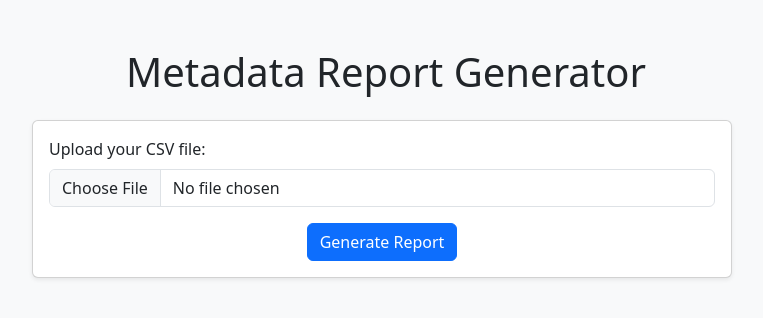
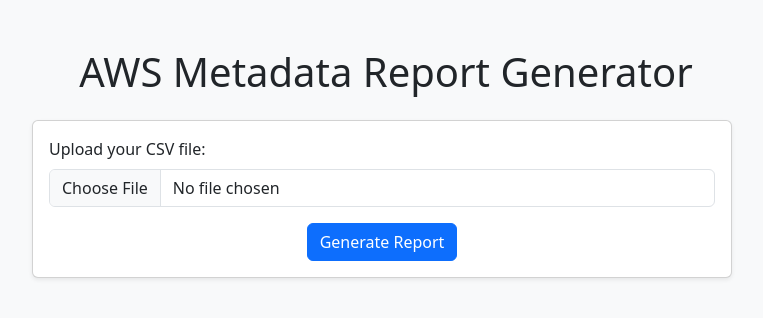
Before and after one commit to Metdata04/metadata_model, a Flask app: page / in a window 1280 px wide. Shown: the top 318 px of the page, without its empty margins (258-1021 px from the left). Run offline with Flask 3, Linux system fonts and the light colour scheme; parts of the project's set-up code (start-up, migrations or seed data) failed here and were passed over; some libraries are stand-ins or nearby versions.

Commit message:
committed

```diff
--- a/main.py
+++ b/main.py
@@ -69,10 +69,6 @@
 def index():
     return render_template('index.html')
 
-@app.route('/images/<path:filename>')
-def serve_static(filename):
-    print(f"Serving file: {os.path.join('public/images', filename)}")
-    return send_from_directory('public/images', filename)
 
 @app.route('/upload', methods=['POST'])
 def upload_file():
@@ -117,7 +113,6 @@
     # Create "Year" and "Month" columns for grouping
     df['Year'] = df['Date'].dt.year
     df['Month'] = df['Date'].dt.strftime('%b').str.upper()
-
     # Check if the report file exists in GitHub
     url = f"{GITHUB_API_URL}/repos/{REPO_OWNER}/{REPO_NAME}/contents/{station_name}_Metadata_Report.xlsx"
     response = requests.get(url, headers={"Authorization": f"token {GITHUB_TOKEN}"})
@@ -127,10 +122,15 @@
         content = base64.b64decode(response.json()['content'])
         with open(report_file, "wb") as f:
             f.write(content)
+    # Load existing report if it exists
+    if os.path.exists(report_file):
+
         wb = load_workbook(report_file)
         ws = wb.active
+        # Extract existing Year and Month from the report
+        existing_data = pd.DataFrame(ws.iter_rows(min_row=2, values_only=True), columns=[cell.value for cell in ws[1]])
+        existing_year_month = set(zip(existing_data['Year'], existing_data['Month']))
     else:
-        # Create a new workbook
         wb = Workbook()
         ws = wb.active
         ws.title = "Metadata Report"
@@ -144,11 +144,16 @@
             "Avg Wind Speed (10 mins) (km/hr)", "Total Rain", "CO2 Battery", "PM 2.5 (µg/m³)"
         ]
         ws.append(headers)
-
+        existing_year_month = set()
 
     # Group data by Year and Month
     grouped = df.groupby(['Year', 'Month'])
     for (year, month), month_data in grouped:
+        # Skip if the year and month already exist in the report
+        if (year, month) in existing_year_month:
+            print(f"Data for {year}-{month} already exists. Skipping...")
+            continue
+
         # Calculate data availability and missing data
         available_dates = month_data['Date'].dt.strftime('%d/%m').tolist()
         data_availability = f"{available_dates[0]}-{available_dates[-1]}" if available_dates else "-"
@@ -166,7 +171,7 @@
         formatted_missing_dates = [d.strftime('%d/%m') for d in sorted(missing_dates)]
         data_missing = ", ".join(formatted_missing_dates) if formatted_missing_dates else "-"
 
-          # Filter the columns for available variables for this station
+        # Filter the columns for available variables for this station
         expected_variables = [
             "Outdoor Temperature (°C)", "Feels Like (°C)", "Dew Point (°C)", "Wind Speed (km/hr)", "Wind Gust (km/hr)",
             "Max Daily Gust (km/hr)", "Wind Direction (°)", "Rain Rate(mm/hr)", "Event Rain (mm)", "Daily Rain (mm)",
@@ -183,7 +188,6 @@
         for variable in expected_variables:
             row.append("✓" if variable in available_variables else "-")
 
-
         ws.append(row)
 
     # Save the updated workbook
--- a/templates/index.html
+++ b/templates/index.html
@@ -3,7 +3,7 @@
 <head>
     <meta charset="UTF-8">
     <meta name="viewport" content="width=device-width, initial-scale=1.0">
-    <title>Metadata Report Generator</title>
+    <title>AWS Metadata Report Generator</title>
     <!-- Bootstrap CSS -->
     <link href="https://cdn.jsdelivr.net/npm/bootstrap@5.3.0/dist/css/bootstrap.min.css" rel="stylesheet">
     <style>
@@ -17,7 +17,7 @@
     <!-- Centered Form Card -->
     <div class="container py-5">
         <div class="text-center mb-4">
-            <h1 class="ms-2">Metadata Report Generator</h1>
+            <h1 class="ms-2">AWS Metadata Report Generator</h1>
         </div>
         <div class="card shadow-sm custom-card">
             <div class="card-body">
```
